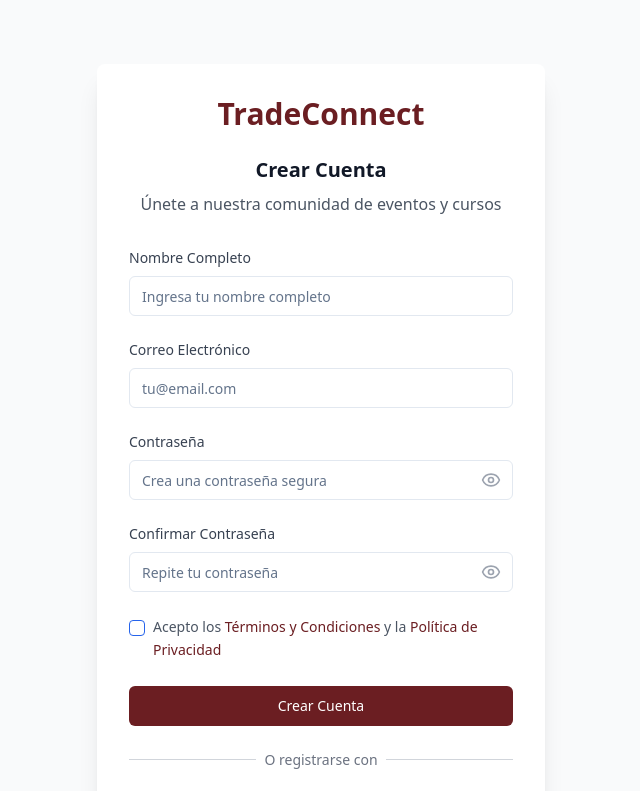
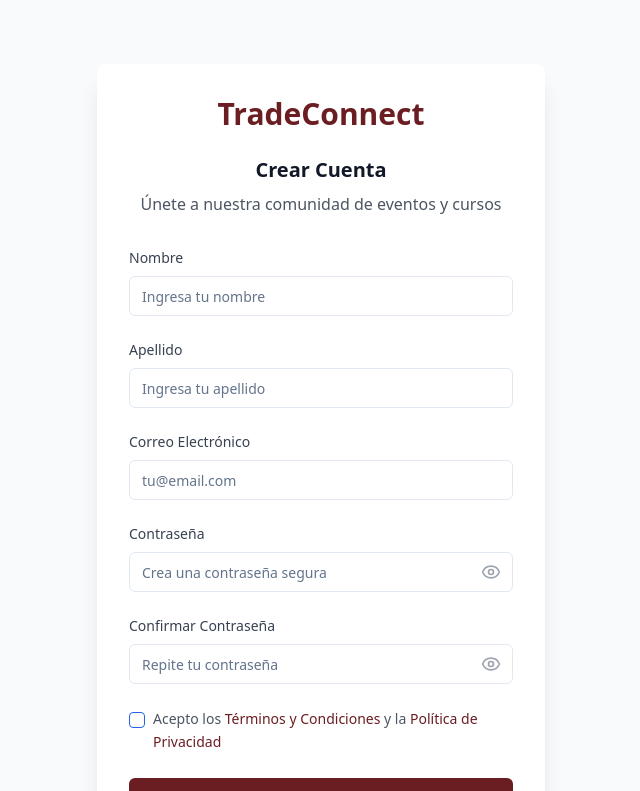
Before and after one commit to NormanSinay/tradeconnect-v1, a React (Vite) app in the folder frontend/: page /register in a window 1280 px wide. Shown: the top 791 px of the page, without its empty margins (319-959 px from the left). Built offline with nearby package versions, Linux system fonts and the light colour scheme.

Commit message:
FrontEndv2 -> Autenticación Publicav1 ->Registro Funcionalv1

```diff
--- a/frontend/src/components/auth/RegisterForm.tsx
+++ b/frontend/src/components/auth/RegisterForm.tsx
@@ -13,11 +13,16 @@
 import { useAuthStore } from '@/stores/authStore'
 
 const registerSchema = z.object({
-  name: z.string().min(2, 'El nombre debe tener al menos 2 caracteres'),
+  firstName: z.string().min(2, 'El nombre debe tener al menos 2 caracteres').regex(/^[a-zA-ZáéíóúÁÉÍÓÚñÑ\s]+$/, 'El nombre solo puede contener letras'),
+  lastName: z.string().min(2, 'El apellido debe tener al menos 2 caracteres').regex(/^[a-zA-ZáéíóúÁÉÍÓÚñÑ\s]+$/, 'El apellido solo puede contener letras'),
   email: z.string().email('Correo electrónico inválido'),
-  password: z.string().min(6, 'La contraseña debe tener al menos 6 caracteres'),
+  password: z.string().min(8, 'La contraseña debe tener al menos 8 caracteres').regex(/^(?=.*[a-z])(?=.*[A-Z])(?=.*\d)/, 'La contraseña debe contener mayúsculas, minúsculas y números'),
   confirmPassword: z.string(),
-  terms: z.boolean().refine(val => val === true, 'Debes aceptar los términos y condiciones'),
+  phone: z.string().regex(/^\+502\s?\d{4}-?\d{4}$/, 'El teléfono debe tener formato guatemalteco (+502 1234-5678)').optional(),
+  nit: z.string().regex(/^\d{8}(-[0-9K])?$/i, 'El NIT debe tener formato guatemalteco (12345678 o 12345678-9)').optional(),
+  cui: z.string().length(13, 'El CUI debe tener 13 dígitos').regex(/^\d{13}$/, 'El CUI debe contener solo números').optional(),
+  termsAccepted: z.boolean().refine(val => val === true, 'Debes aceptar los términos y condiciones'),
+  marketingAccepted: z.boolean().optional(),
 }).refine((data) => data.password === data.confirmPassword, {
   message: "Las contraseñas no coinciden",
   path: ["confirmPassword"],
@@ -43,20 +48,23 @@
     resolver: zodResolver(registerSchema),
   })
 
-  const terms = watch('terms')
+  const termsAccepted = watch('termsAccepted') || false
 
   const onSubmit = async (data: RegisterFormData) => {
     try {
       setError('')
       setSuccess('')
       await registerUser({
-        name: data.name,
+        firstName: data.firstName,
+        lastName: data.lastName,
         email: data.email,
         password: data.password,
         confirmPassword: data.confirmPassword,
-        firstName: data.name.split(' ')[0] || '',
-        lastName: data.name.split(' ').slice(1).join(' ') || '',
-        termsAccepted: data.terms,
+        phone: data.phone,
+        nit: data.nit,
+        cui: data.cui,
+        termsAccepted: data.termsAccepted,
+        marketingAccepted: data.marketingAccepted,
       })
       setSuccess('Cuenta creada exitosamente. Te hemos enviado un email de verificación.')
       setTimeout(() => {
@@ -93,18 +101,34 @@
       )}
 
       <div>
-        <label htmlFor="name" className="block text-sm font-medium text-gray-700 mb-2">
-          Nombre Completo
+        <label htmlFor="firstName" className="block text-sm font-medium text-gray-700 mb-2">
+          Nombre
         </label>
         <Input
-          id="name"
+          id="firstName"
           type="text"
-          placeholder="Ingresa tu nombre completo"
-          {...register('name')}
-          className={errors.name ? 'border-red-500' : ''}
+          placeholder="Ingresa tu nombre"
+          {...register('firstName')}
+          className={errors.firstName ? 'border-red-500' : ''}
         />
-        {errors.name && (
-          <p className="mt-1 text-sm text-red-600">{errors.name.message}</p>
+        {errors.firstName && (
+          <p className="mt-1 text-sm text-red-600">{errors.firstName.message}</p>
+        )}
+      </div>
+
+      <div>
+        <label htmlFor="lastName" className="block text-sm font-medium text-gray-700 mb-2">
+          Apellido
+        </label>
+        <Input
+          id="lastName"
+          type="text"
+          placeholder="Ingresa tu apellido"
+          {...register('lastName')}
+          className={errors.lastName ? 'border-red-500' : ''}
+        />
+        {errors.lastName && (
+          <p className="mt-1 text-sm text-red-600">{errors.lastName.message}</p>
         )}
       </div>
 
@@ -184,12 +208,12 @@
 
       <div className="flex items-start space-x-2">
         <Checkbox
-          id="terms"
-          checked={terms}
-          onCheckedChange={(checked) => setValue('terms', !!checked)}
+          id="termsAccepted"
+          checked={termsAccepted}
+          onCheckedChange={(checked) => setValue('termsAccepted', !!checked)}
           className="mt-1"
         />
-        <label htmlFor="terms" className="text-sm text-gray-600 leading-relaxed">
+        <label htmlFor="termsAccepted" className="text-sm text-gray-600 leading-relaxed">
           Acepto los{' '}
           <Link to="/terms" className="text-[#6B1E22] hover:text-[#8a2b30] transition-colors">
             Términos y Condiciones
@@ -200,8 +224,8 @@
           </Link>
         </label>
       </div>
-      {errors.terms && (
-        <p className="text-sm text-red-600">{errors.terms.message}</p>
+      {errors.termsAccepted && (
+        <p className="text-sm text-red-600">{errors.termsAccepted.message}</p>
       )}
 
       <Button
--- a/frontend/src/components/auth/VerifyEmailForm.tsx
+++ b/frontend/src/components/auth/VerifyEmailForm.tsx
@@ -3,7 +3,7 @@
 import { zodResolver } from '@hookform/resolvers/zod'
 import { z } from 'zod'
 import { motion } from 'framer-motion'
-import { useNavigate } from 'react-router-dom'
+import { useNavigate, useSearchParams } from 'react-router-dom'
 import { Button } from '@/components/ui/button'
 import { Input } from '@/components/ui/input'
 import { Alert, AlertDescription } from '@/components/ui/alert'
@@ -22,6 +22,10 @@
   const [countdown, setCountdown] = useState(0)
   const { verifyEmail, isLoading } = useAuthStore()
   const navigate = useNavigate()
+  const [searchParams] = useSearchParams()
+
+  // Obtener token de la URL si existe
+  const tokenFromUrl = searchParams.get('token')
 
   const {
     register,
@@ -40,6 +44,26 @@
     }
     return () => clearTimeout(timer)
   }, [countdown])
+
+  // Auto-verificar si hay token en la URL
+  useEffect(() => {
+    if (tokenFromUrl) {
+      const autoVerify = async () => {
+        try {
+          setError('')
+          setSuccess('')
+          await verifyEmail(tokenFromUrl)
+          setSuccess('Email verificado exitosamente. Redirigiendo...')
+          setTimeout(() => {
+            navigate('/login')
+          }, 2000)
+        } catch (err) {
+          setError(err instanceof Error ? err.message : 'Token de verificación inválido')
+        }
+      }
+      autoVerify()
+    }
+  }, [tokenFromUrl, verifyEmail, navigate])
 
   const onSubmit = async (data: VerifyEmailFormData) => {
     try {
@@ -62,6 +86,38 @@
     console.log('Reenviando código de verificación')
   }
 
+  // Si hay token en la URL, mostrar solo el estado de verificación automática
+  if (tokenFromUrl) {
+    return (
+      <motion.div
+        initial={{ opacity: 0 }}
+        animate={{ opacity: 1 }}
+        transition={{ delay: 0.5 }}
+        className="space-y-6"
+      >
+        {error && (
+          <Alert variant="destructive">
+            <AlertDescription>{error}</AlertDescription>
+          </Alert>
+        )}
+
+        {success && (
+          <Alert variant="success">
+            <AlertDescription>{success}</AlertDescription>
+          </Alert>
+        )}
+
+        {!error && !success && (
+          <div className="text-center">
+            <div className="animate-spin rounded-full h-12 w-12 border-b-2 border-[#6B1E22] mx-auto mb-4"></div>
+            <p className="text-gray-600">Verificando tu email...</p>
+          </div>
+        )}
+      </motion.div>
+    )
+  }
+
+  // Si no hay token, mostrar el formulario manual
   return (
     <motion.div
       initial={{ opacity: 0 }}
--- a/frontend/src/stores/authStore.ts
+++ b/frontend/src/stores/authStore.ts
@@ -22,13 +22,16 @@
 }
 
 interface RegisterData {
-  name: string
+  firstName: string
+  lastName: string
   email: string
   password: string
   confirmPassword: string
-  firstName: string
-  lastName: string
+  phone?: string
+  nit?: string
+  cui?: string
   termsAccepted: boolean
+  marketingAccepted?: boolean
 }
 
 export const useAuthStore = create<AuthState>()(
@@ -87,7 +90,11 @@
               confirmPassword: userData.confirmPassword,
               firstName: userData.firstName,
               lastName: userData.lastName,
+              phone: userData.phone,
+              nit: userData.nit,
+              cui: userData.cui,
               termsAccepted: userData.termsAccepted,
+              marketingAccepted: userData.marketingAccepted,
             }),
           })
 
```
